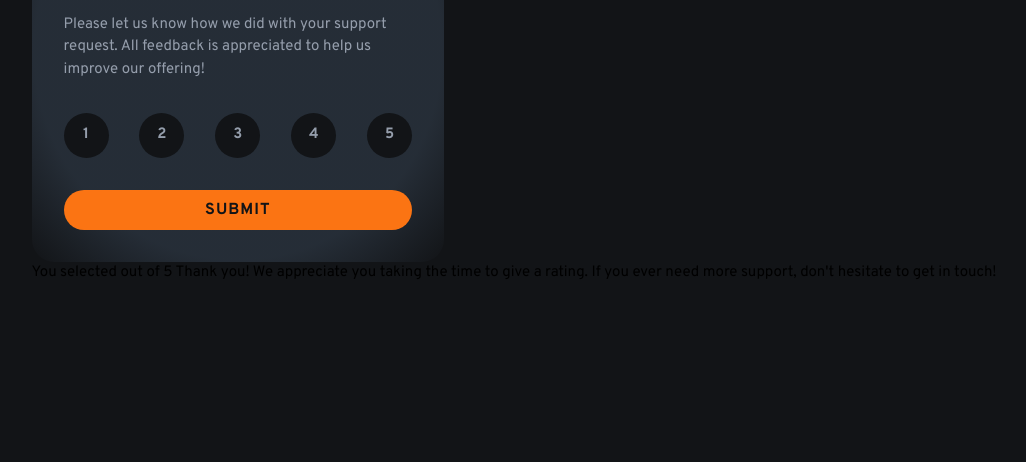
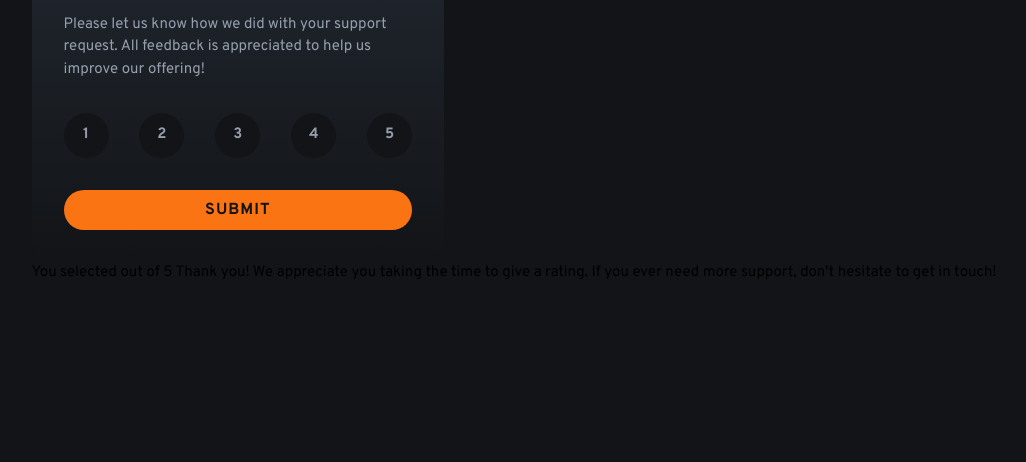
Before and after one commit to EbadShelby/rating-component-JS_002, a plain HTML site: page index.html in a window 1280 px wide. Shown: the part 338-800 px from the top of the page, without its empty margins (126-1152 px from the left). Drawn offline with Linux system fonts and the light colour scheme.

Commit message:
fixing bg color

```diff
--- a/style.css
+++ b/style.css
@@ -158,7 +158,7 @@ body {
 /* ===========|| Main Style ||============ */
 /* ======================================= */
 .rating {
-  background: radial-gradient( var(--clr-neutral-600) 70%, var(--clr-neutral-900));
+  background: linear-gradient( var(--clr-neutral-600), var(--clr-neutral-900));
   max-width: 27.5em;
   border-radius: 1.5em;
   padding: var(--spacing-400);
```
